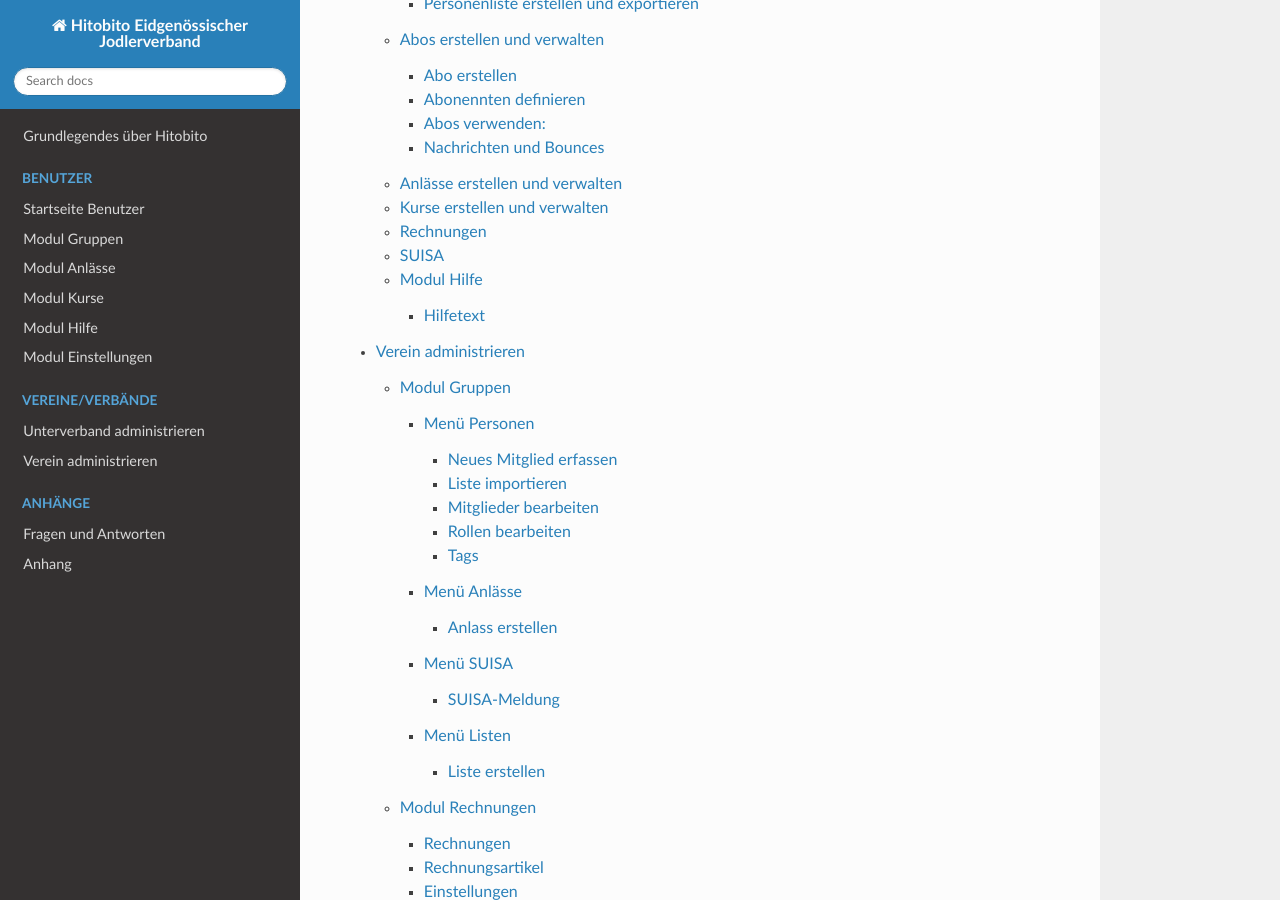
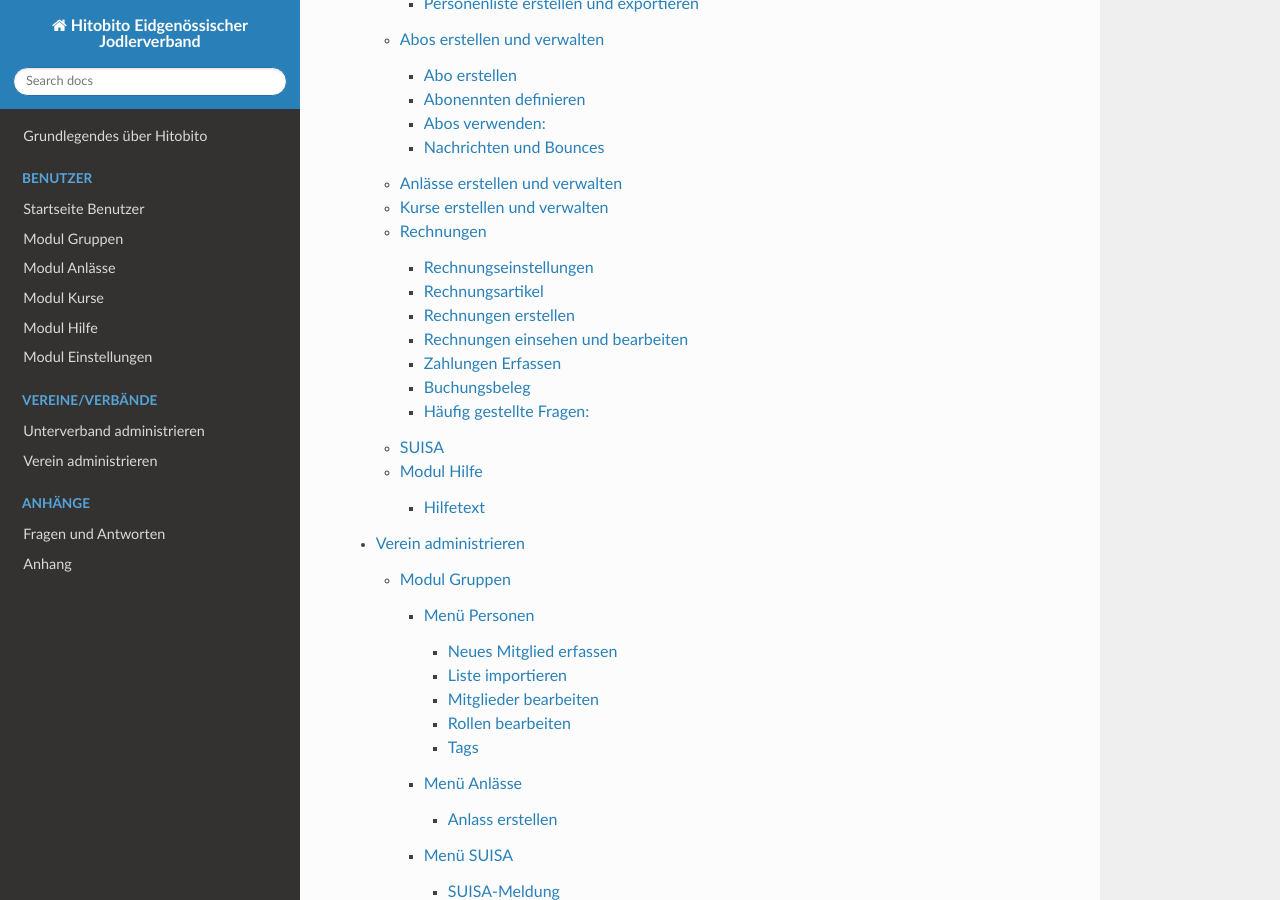
Before and after one commit to hitobito/user_documentation_ejv, a Sphinx documentation site: the page built from docs/index.rst, in a window 1280 px wide and 900 px high, scrolled down 1189 px. Built offline with Sphinx 7.4.7 and the Read the Docs theme 3.1.0, drawn with Linux system fonts in a browser that asks for light colours; some of the changed lines change nothing that is shown.

Commit message:
Update verband.md

```diff
--- a/docs/verband.md
+++ b/docs/verband.md
@@ -217,7 +217,103 @@
 ---
 ## Rechnungen
 
-\-tbd-
+In Hitobito können Debitoren verwaltet, Rechnungen erstellt und Zahlungen verbucht werden. Hitobito hat keine Buchhaltungsfeatures. Bei Bedarf können die Rechnungs- und Zahlungsdaten exportiert, oder eine Buchhaltungssoftware via Schnittstellen angebunden werden.
+Ob eine Person Rechnungen verwalten kann hängt davon ab, ob sie eine entsprechende Rolle hat. Welche Rollen `:finance` Berechtigungen haben hängt von der jeweiligen Organisation ab.
+
+
+### Rechnungseinstellungen
+--------------------------
+In den Rechnungseinstellungen werden pro Ebene gültige Angaben gemacht. Hier werden die allgemeinen Rechnungseinstellungen verwaltet und Mahnungsfristen und -texte definiert. Zudem können Einstellungen zum Email-Versand und Rechnungslayout vorgenommen werden, sowie Zahlungsschnittstellen eingerichtet werden.
+
+.. image:: images/AnsichtRechnung.png
+
+Hinweis: Damit Rechnungen versendet werden können müssen gültige Rechnungseinstellungen vorhanden sein.
+
+### Rechnungsartikel
+---------------------------------------
+Häufig verwendete Rechnungspositionen (z.B. Mitgliederbeitrag, Jahresabo, etc.) können hier pro Ebene vordefiniert werden. Diese Artikel können beim Erstellen von Rechnungen ausgewählt und individuell angepasst werden.
+
+.. image:: images/Rechnungsartikel.png
+
+Hinweis: Die Felder Kostenstelle und Konto haben in Hitobito keine Funktion. Sie sind lediglich für einen allfälligen Export in eine Buchhaltungssoftware vorhanden.
+
+### Rechnungen erstellen
+--------------------------------------
+Rechnungen werden nicht auf der Ansicht Rechnungen erstellt, sondern ausgehend von Personenlisten oder einer bestimmten Person.
+
+Rechnungen können aus folgenden Ansichten erstellt werden:
+
+- Personenlisten in einer **Gruppe**. Erstellt eine Einzelrechnung an die ausgewählten Personen.
+- Teilnehmerlisten von einem **Event**. Erstellt eine Einzelrechnung an die ausgewählten Personen.
+- Auf dem Profil einer **Einzelperson**. Erstellt eine Einzelrechnung an die ausgewählte Person.
+- In einem **Abo**. Erstellt einen Rechnungslauf an die jeweiligen Empfänger des Abos.
+- **Externe Rechnungen** erstellen in der Übersicht Einzelrechnungen. Erstellt eine Einzelrechnung. Diese wird keiner Person in Hitobito zugeordnet.
+
+
+### Rechnungen einsehen und bearbeiten
+--------------------------------------
+
+Rechnungen können in der Übersicht „Rechnungen“ eingesehen und bearbeitet werden. Hier wird zwischen Einzelrechnungen und Rechnungsläufen unterschieden.
+
+Rechnungen können gestellt, gemahnt und per Email versendet werden. Dabei werden immer sämtliche ausgewählten Rechnungen gestellt oder gemahnt abhängig von ihrem aktuellen Status.
+
+Hier können Rechnungen auch gedruckt oder exportiert werden, und es können Zahlungen erfasst werden.
+
+Rechnungen werden in der Übersicht zusätzlich pro Rechnungslauf zusammengefasst. Dabei wird die Anzahl Empfänger, so wie die Anzahl und der Betrag der bezahlten Rechnungen angezeigt.
+
+Die Rechnungen einer spezifischen Person können auch auf der jeweiligen Personenansicht eingesehen werden.
+
+
+### Zahlungen Erfassen
+---------------------------------------
+Zahlungen können auf drei verschiedene Arten erfasst werden.
+
+Auf jeder Einzelrechnung können manuelle Zahlungen für die jeweilige Rechnung erfasst werden.
+
+In der Übersicht Einzelrechnungen können camt.54 XML-Datei hochgeladen werden. Diese erfassen die jeweiligen Zahlungen auf den dazugehörigen Rechnungen. Die Zahlungen werden auch erfasst, wenn es sich dabei um einen Rechnungslauf handelt.
+
+Ist in den Rechnungseinstellungen eine Zahlungsschnittstelle eingerichtet, werden die Zahlungen nächtlich über die EBICS Schnittstelle mit der Bank abgeglichen.
+Anleitung zum einrichten der EBICS Schnittstelle: https://hitobito.readthedocs.io/de/latest/ebics.html
+
+### Buchungsbeleg
+---------------------------------------
+Unter Buchungsbeleg wird eine rudimentäre Übersicht über die eingegangenen Zahlungen gegeben. Diese werden nach Rechnungsartikel sortiert. Dabei wird davon ausgegangen, dass gleiche Rechnungsartikel auch immer den gleichen Betrag aufweisen.
+
+
+### Häufig gestellte Fragen:
+---------------------------------------
+Q1: Ich kann keine Rechnungen stellen oder Zahlungen erfassen. Wenn ich auf den Button "Rechnung erstellen" oder "Zahlung erfassen" klicke, geschieht nichts.
+
+A1: Die Rechnungseinstellungen sind ungültig. Dafür unter "Rechnungen" auf "Einstellungen" klicken und dort folgendes anpassen:
+Unter "Einzahlung für" die Daten aus "Alter Zahlungsempfänger" in die untenstehenden Pflichfelder eintragen. Danach speichern.
+
+.. image:: images/Rechnungseinstellungen.png
+
+
+Q2: Ich kann keine Rechnungen erstellen. Die Gruppe als welche ich Rechnungen stellen mögcht ist ausgegraut.
+
+A2: Für die ausgegraute Gruppe sind keine gültigen Rechnungseinstellungen vorhanden. Bitte aktuallisiere die Rechnungseinstellungen.
+
+
+Q3: Ich kann meine Rechnungseinstellungen nicht speichern?
+
+A3: Vermutlich ist in einem anderen Tab der Rechnungseinstellungen noch eine falsche Information vorhanden. Probiere auf den verschiedenen Tabs die Rechnungseinstellungen zu speichern.
+
+
+Q4: Ich kann eine Rechnung nicht mehr löschen?
+
+A4: Eine Rechnung kann nur gelöscht werden, solange sie noch den Status "Entwurf" hat. Ein Rechnungslauf kann nur gelöscht werden, wenn noch alle darin enthaltenen Rechnungen den Status "Entwurf" haben. Hat eine Rechnung bereits einen anderen Status, kann diese nur noch storniert werden.
+
+
+Q5: Eine Rechnung mit dem Status "Gestellt" wird nicht gemahnt, obwohl ich diese bei Mahnen ausgewählt hatte.
+
+A5: Rechnungen werden nur gemahnt, wenn das Mahndatum erreicht wird. Sschaue in den Rechnungseinstellungen nach, wie lange nach Rechnungsdatum hier die Mahnfrist ist.
+
+
+Q6: Nach dem Speichern meines Rechnungslaufs werden keine Rechnungen erstellt.
+
+A6: Damit Rechnungsläufe erfolgreich erstellt werden können, muss mindestens eine Rechnungspositon einen Betrag aufweisen (Dieser Betrag kann 0 sein).
+
 
 ---
 ## SUISA
```
